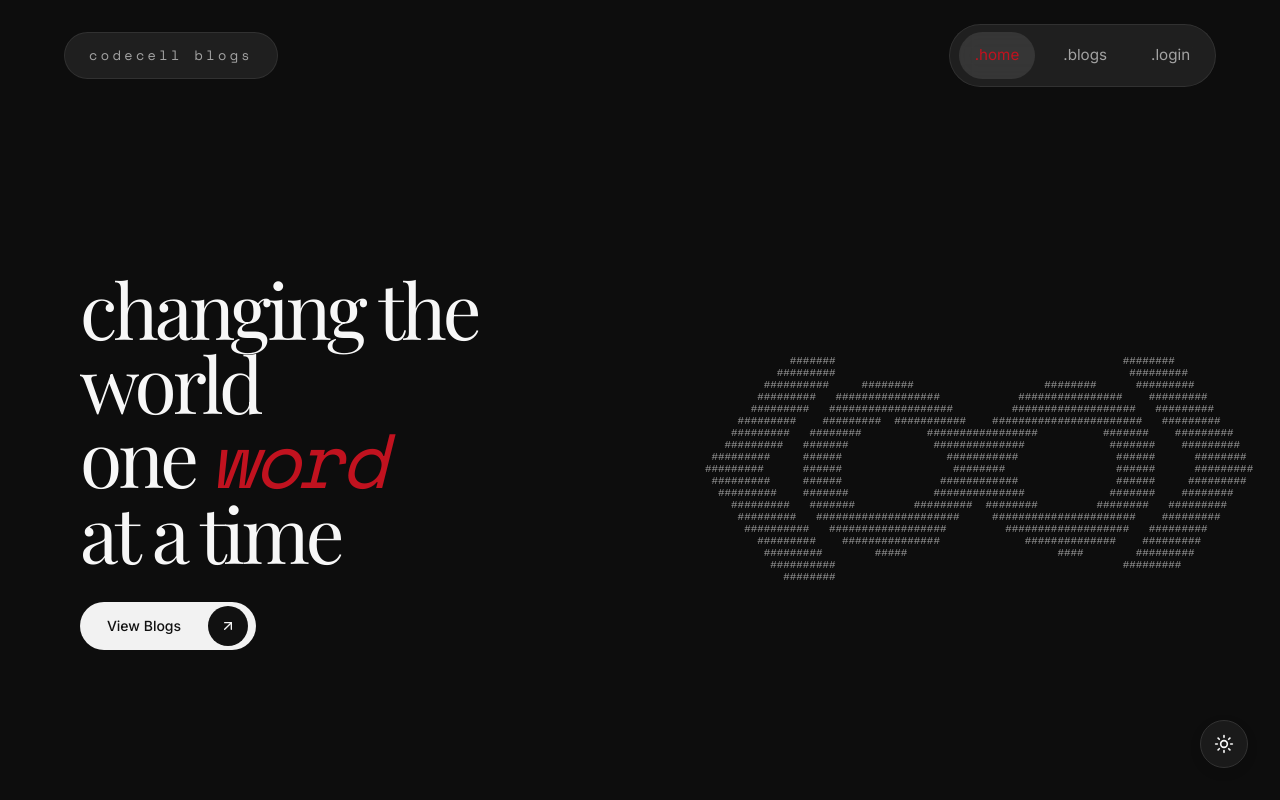
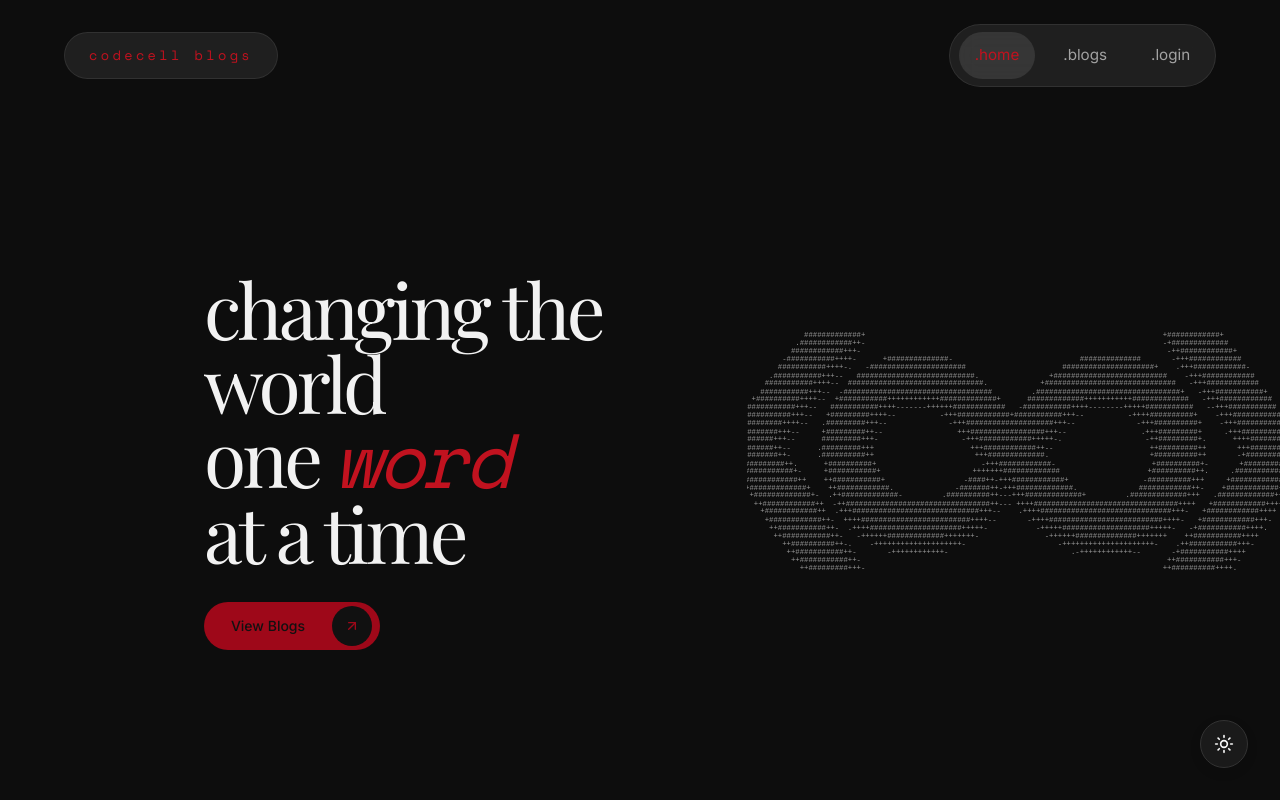
Before and after one commit to shravikamhatre/codecellblogs, a React (Vite) app in the folder client/: page / in a window 1280 px wide. Built offline with nearby package versions, Linux system fonts and the light colour scheme; a web font is replaced by a local one.

Commit message:
fix: frontend bugs + lightmode changes + red accents + login form errors

```diff
--- a/client/package.json
+++ b/client/package.json
@@ -10,6 +10,9 @@
     "preview": "vite preview"
   },
   "dependencies": {
+    "@radix-ui/react-dropdown-menu": "^2.1.16",
+    "@radix-ui/react-navigation-menu": "^1.2.14",
+    "@radix-ui/react-popover": "^1.1.15",
     "@radix-ui/react-slot": "^1.2.4",
     "class-variance-authority": "^0.7.1",
     "clsx": "^2.1.1",
--- a/client/src/components/AsciiInfinity.css
+++ b/client/src/components/AsciiInfinity.css
@@ -11,13 +11,15 @@
 .ascii-text {
   font-family: monospace;
   /* important for proper ASCII */
-  font-size: clamp(4px, 0.85vw, 13px);
+  font-size: clamp(3px, 0.6vw, 10px);
   line-height: 1.1;
   color: var(--text-color);
   white-space: pre;
   text-align: center;
   user-select: none;
   pointer-events: none;
+  transform: scale(0.95);
+  transform-origin: center;
 
   opacity: 0.6;
   /* softer, premium look */
--- a/client/src/components/Hero.css
+++ b/client/src/components/Hero.css
@@ -31,6 +31,7 @@
   line-height: 0.96;
   letter-spacing: -0.05em;
   max-width: 12ch;
+  color: var(--hero-foreground);
 }
 
 .hero-heading .accent,
@@ -47,7 +48,7 @@
   padding: 0.75rem 1.5rem 0.75rem 1rem;
   color: var(--text-color);
   background: transparent;
-  border: 1px solid rgba(255, 255, 255, 0.18);
+  border: 1px solid var(--hero-border);
   border-radius: 999px;
   text-transform: uppercase;
   letter-spacing: 0.18em;
@@ -59,7 +60,7 @@
 
 .hero-cta:hover {
   transform: translateY(-1px);
-  border-color: rgba(255, 255, 255, 0.35);
+  border-color: var(--hero-border-hover);
 }
 
 .cta-icon {
@@ -68,7 +69,7 @@
   border-radius: 999px;
   display: grid;
   place-items: center;
-  background: rgba(255, 255, 255, 0.08);
+  background: var(--hero-surface);
 }
 
 .hero-ascii {
@@ -79,16 +80,17 @@
   padding: 5rem 0 0 2rem;
   pointer-events: none;
   user-select: none;
-  color: rgba(255, 255, 255, 0.952);
+  color: var(--hero-muted);
   font-family: var(--font-accent);
   white-space: pre-wrap;
   font-size: 0.75rem;
   line-height: 1.2;
+
 }
 
 @media (max-width: 768px) {
   .hero-container {
-    padding: 6rem 0 4rem;
+    padding: 5rem 0 4rem;
   }
 
   .hero-heading {
@@ -97,15 +99,15 @@
 
   .hero-ascii {
     padding-left: 1rem;
-    font-size: 0.65rem;
+    font-size: 0.85rem;
+    opacity: 0.9;
+     filter: blur(0.3px);
   }
 }
 
 .hero-content.container {
-  margin-left: 0;
+  margin-left: 140px;
   margin-right: auto;
-  padding-left: 80px;
-  /* key shift */
 }
 
 .underline {
--- a/client/src/components/Nav.css
+++ b/client/src/components/Nav.css
@@ -15,15 +15,15 @@
   font-size: 0.85rem;
   letter-spacing: 0.25em;
   text-transform: lowercase;
-  color: var(--text-muted);
+  color: #C1121F;
   cursor: pointer;
 }
 
 .brand-btn {
   display: inline-flex;
   align-items: center;
-  background: rgba(255, 255, 255, 0.08);
-  border: 1px solid rgba(255, 255, 255, 0.08);
+  background: var(--nav-panel);
+  border: 1px solid var(--nav-border);
   border-radius: 999px;
   padding: 0.75rem 1.5rem;
   backdrop-filter: blur(14px);
@@ -31,15 +31,15 @@
 }
 
 .brand-btn:hover {
-  background: rgba(255, 255, 255, 0.1);
+  background: var(--nav-hover);
   color: var(--text-color);
 }
 
 .nav-tabs {
   display: inline-flex;
   gap: 0.75rem;
-  background: rgba(255, 255, 255, 0.08);
-  border: 1px solid rgba(255, 255, 255, 0.08);
+  background: var(--nav-panel);
+  border: 1px solid var(--nav-border);
   border-radius: 999px;
   padding: 0.45rem 0.55rem;
   backdrop-filter: blur(14px);
@@ -56,10 +56,10 @@
 
 .nav-link:hover {
   color: var(--text-color);
-  background: rgba(255, 255, 255, 0.1);
+  background: var(--nav-hover);
 }
 
 .nav-link.active {
   color: #C1121F;
-  background: rgba(255, 255, 255, 0.1);
+  background: var(--nav-hover);
 }
--- a/client/src/components/ui/button-witn-icon.jsx
+++ b/client/src/components/ui/button-witn-icon.jsx
@@ -6,13 +6,13 @@ const ButtonWithIconDemo = () => {
     <Button
       type="button"
       variant="ghost"
-      className="group relative inline-flex !h-12 !w-[176px] overflow-hidden !rounded-full !bg-[#f2f2f2] !p-0 !text-[#111111] transition-colors duration-700 ease-[cubic-bezier(0.22,1,0.36,1)] hover:!bg-[#e8e8e8] focus-visible:!ring-0"
+      className="group relative inline-flex !h-12 !w-[176px] overflow-hidden !rounded-full !bg-[#9e0819] !p-0 !text-[#111111] transition-colors duration-700 ease-[cubic-bezier(0.22,1,0.36,1)] hover:!bg-[#e8e8e8] focus-visible:!ring-0"
     >
       <span className="absolute left-0 z-10 flex w-[128px] items-center justify-center text-sm font-medium leading-none transition-transform duration-700 ease-[cubic-bezier(0.22,1,0.36,1)] group-hover:translate-x-12">
         View Blogs
       </span>
 
-      <span className="absolute right-2 z-20 flex h-10 w-10 items-center justify-center rounded-full bg-[#111111] text-[#f5f5f5] transition-transform duration-700 ease-[cubic-bezier(0.22,1,0.36,1)] group-hover:-translate-x-[120px] group-hover:rotate-45">
+      <span className="absolute right-2 z-20 flex h-10 w-10 items-center justify-center rounded-full bg-[#111111] text-[#9e0819] transition-transform duration-700 ease-[cubic-bezier(0.22,1,0.36,1)] group-hover:-translate-x-[120px] group-hover:rotate-45 font-[var(--font-primary)]">
         <ArrowUpRight size={16} />
       </span>
     </Button>
--- a/client/src/index.css
+++ b/client/src/index.css
@@ -7,6 +7,15 @@
   --text-muted: #a3a3a3;
   --border-color: #333333;
   --hover-bg: #1a1a1a;
+  --hero-foreground: rgba(255, 255, 255, 0.95);
+  --hero-muted: rgba(255, 255, 255, 0.76);
+  --hero-border: rgba(255, 255, 255, 0.18);
+  --hero-border-hover: rgba(255, 255, 255, 0.35);
+  --hero-surface: rgba(255, 255, 255, 0.08);
+  --nav-bg: rgba(255, 255, 255, 0.04);
+  --nav-panel: rgba(255, 255, 255, 0.08);
+  --nav-hover: rgba(255, 255, 255, 0.1);
+  --nav-border: rgba(255, 255, 255, 0.08);
   color-scheme: dark;
 
   /* Typography Fallbacks */
@@ -31,6 +40,15 @@ body.light {
   --text-muted: #5e5e5e;
   --border-color: #dddddd;
   --hover-bg: #eaeaea;
+  --hero-foreground: rgba(0, 0, 0, 0.92);
+  --hero-muted: #000000;
+  --hero-border: rgba(0, 0, 0, 0.12);
+  --hero-border-hover: rgba(0, 0, 0, 0.24);
+  --hero-surface: rgba(0, 0, 0, 0.06);
+  --nav-bg: rgba(0, 0, 0, 0.06);
+  --nav-panel: rgba(0, 0, 0, 0.12);
+  --nav-hover: rgba(0, 0, 0, 0.08);
+  --nav-border: rgba(0, 0, 0, 0.12);
   color-scheme: light;
 }
 
--- a/client/src/pages/portal/PortalLogin.jsx
+++ b/client/src/pages/portal/PortalLogin.jsx
@@ -260,19 +260,19 @@ export default function PortalLogin() {
             </p>
           )}
 
-          <div style={{ display: 'flex', justifyContent: 'space-between', alignItems: 'center', marginTop: '0.5rem' }}>
+          <div style={{ display: 'flex', flexDirection: 'column', gap: '0.75rem', marginTop: '0.75rem', alignItems: 'flex-start' }}>
             <button
               type="button"
               onClick={() => { setIsSignUp(!isSignUp); setError(''); setShake(false); }}
               style={{
-                background: 'none', border: 'none', color: T.muted, textDecoration: 'underline',
+                background: 'none', border: 'none', color: T.muted, textDecoration: 'none',
                 fontFamily: T.fontMono, fontSize: '0.65rem', cursor: 'pointer', padding: 0,
                 letterSpacing: '0.05em'
               }}
               onMouseEnter={e => e.currentTarget.style.color = T.text}
               onMouseLeave={e => e.currentTarget.style.color = T.muted}
             >
-              {isSignUp ? 'Already have an account? Sign In' : 'Need an account? Register'}
+              {isSignUp ? 'Already have an account?' : 'Need an account?'}
             </button>
             <button
               id="login-submit"
@@ -282,12 +282,12 @@ export default function PortalLogin() {
                 display: 'flex',
                 alignItems: 'center',
                 justifyContent: 'space-between',
-                padding: '1.1rem 1.5rem',
+                padding: '0.8rem 1.2rem',
                 background: loading ? 'rgba(193,18,31,0.12)' : 'rgba(193,18,31,0.15)',
                 border: `1px solid ${loading ? 'rgba(193,18,31,0.3)' : 'rgba(193,18,31,0.55)'}`,
                 color: (!email || !password || (isSignUp && !name)) ? T.muted : T.text,
                 fontFamily: T.fontBody,
-                fontSize: '0.85rem',
+                fontSize: '0.8rem',
                 letterSpacing: '0.2em',
                 textTransform: 'uppercase',
                 cursor: (loading || !email || !password || (isSignUp && !name)) ? 'not-allowed' : 'pointer',
```
Also changed, not shown: client/src/components/AsciiInfinity.jsx (+38 -20 lines), 1 other file (tests, documents, lock files or other folders).
